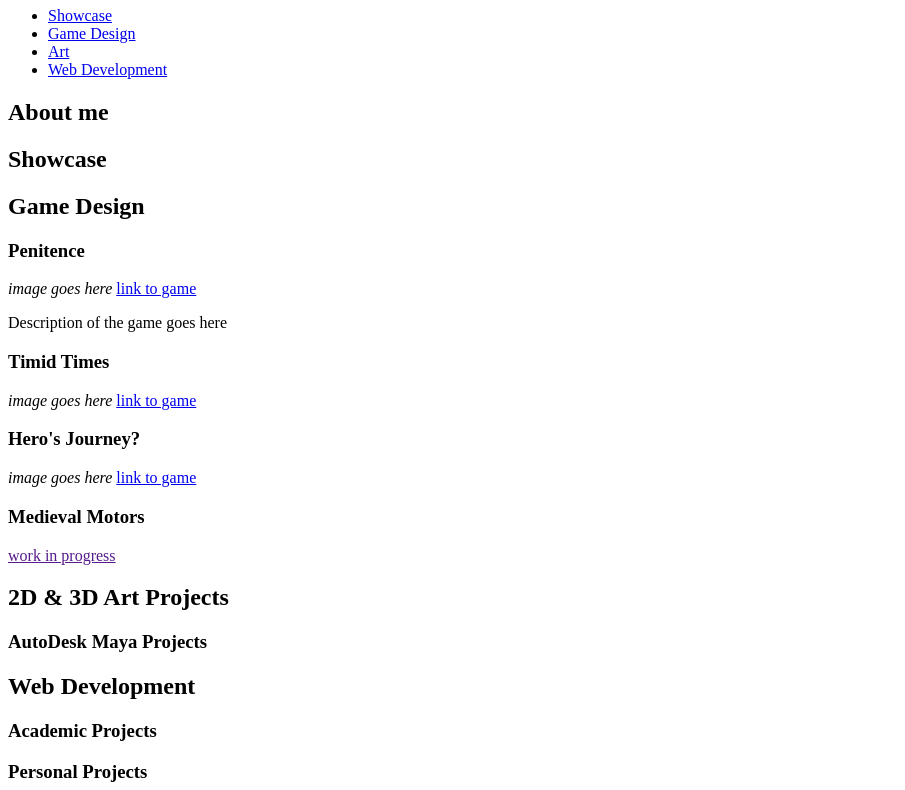
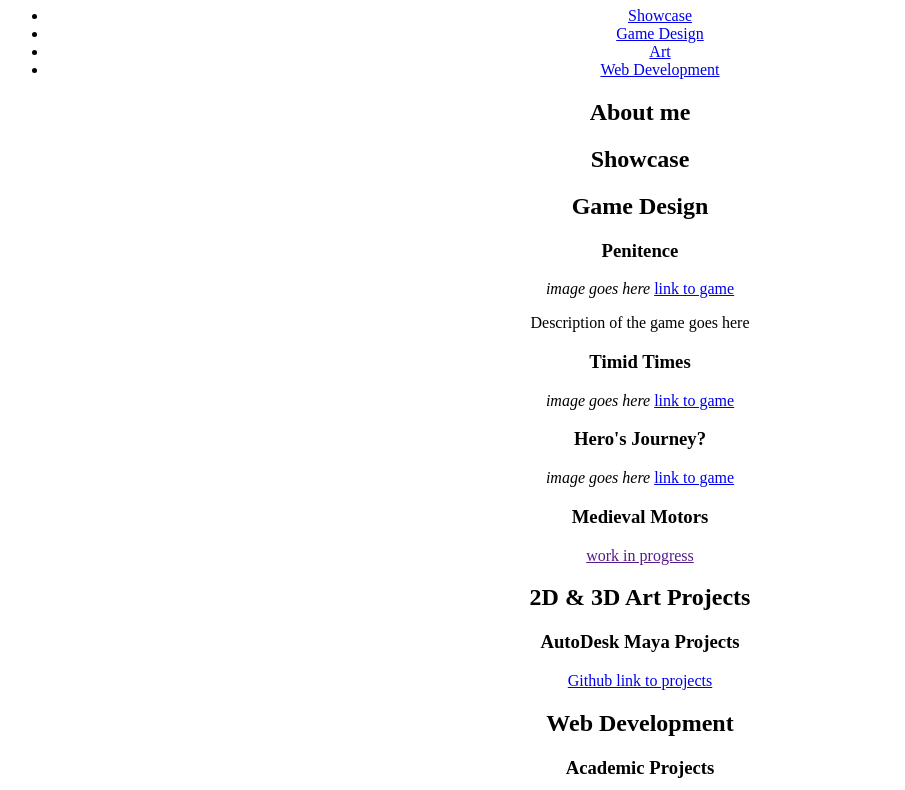
Before and after one commit to dm8801-sudo/portfolio, a plain HTML site: page index.html in a window 1280 px wide. Shown: the part 73-863 px from the top of the page, without its empty margins (0-905 px from the left). Drawn offline with Linux system fonts and the light colour scheme; a script that the page names is missing.

Commit message:
small update

```diff
--- a/index.html
+++ b/index.html
@@ -55,6 +55,7 @@
             <h2>2D & 3D Art Projects</h2>
             <div id="maya">
                 <h3 class="WorkTitle">AutoDesk Maya Projects</h3>
+                <a href="https://github.com/dm8801-sudo/IGME219-MayaSaves">Github link to projects</a>
             </div>
         </section>
         <section class="sec" id="webdev">
--- a/style.css
+++ b/style.css
@@ -0,0 +1,6 @@
+html, body{
+    text-align: center;
+}
+.sec{
+    margin: 1em, 2em;
+}
```
